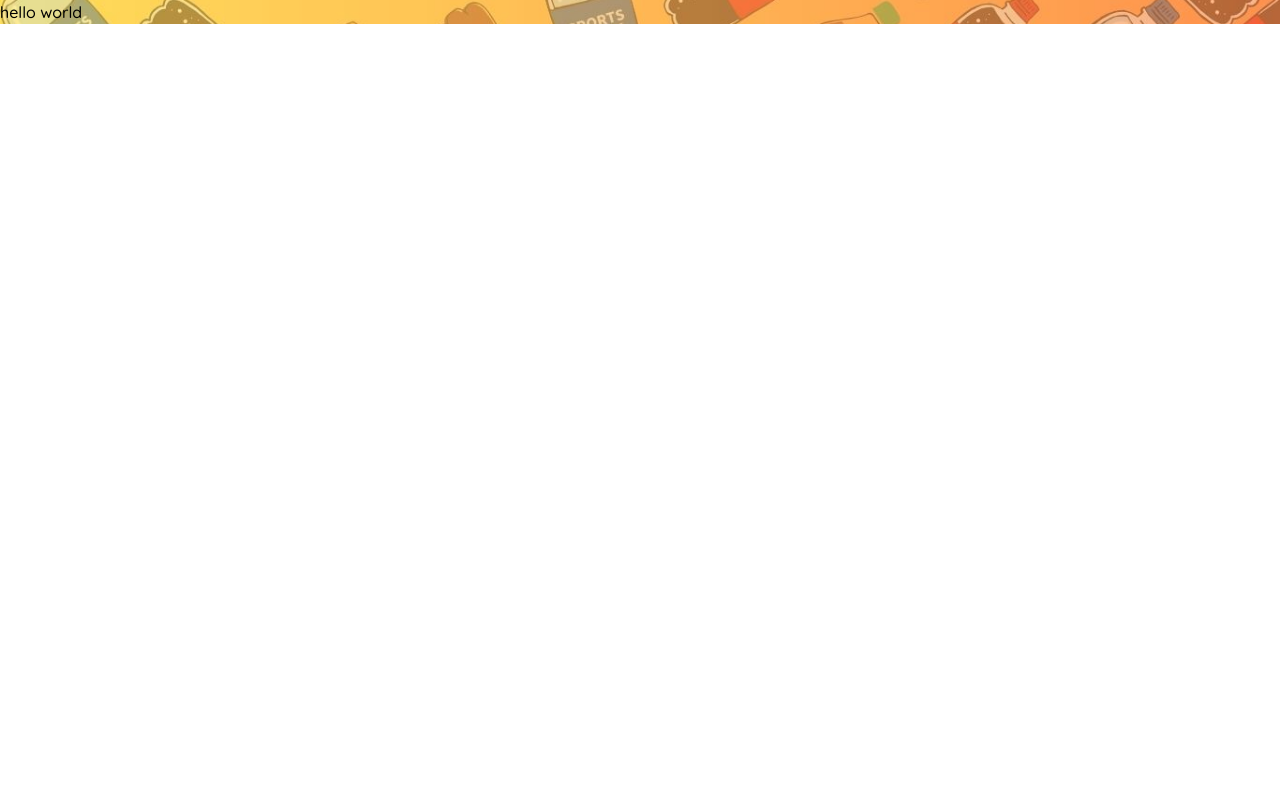
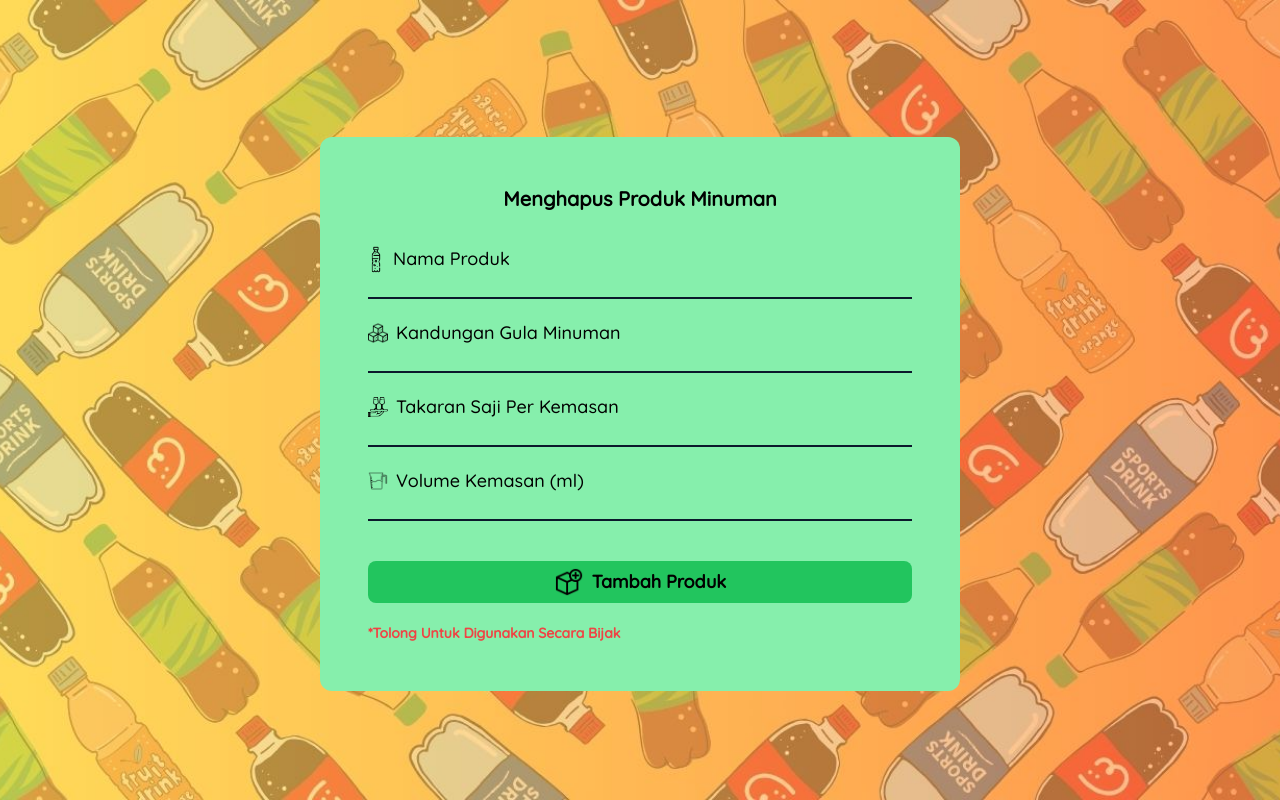
Before and after one commit to GaluhPncWirs/consumption-limit-for-packaged-beverages, a Next.js app: page /deleteProduct in a window 1280 px wide. Built offline with nearby package versions, Linux system fonts and the light colour scheme.

Commit message:
fix validasi input

```diff
--- a/src/app/(admin)/deleteProduct/layout.tsx
+++ /dev/null
@@ -1,7 +0,0 @@
-export default function LayoutRemoveProduct({
-  children,
-}: {
-  children: React.ReactNode;
-}) {
-  return <div className="">{children}</div>;
-}
--- a/src/app/(admin)/deleteProduct/page.tsx
+++ b/src/app/(admin)/deleteProduct/page.tsx
@@ -1,7 +1,123 @@
+"use client";
+
+import Image from "next/image";
+
 export default function PageRemoveProduct() {
+  function handleDeleteProduct(event: any) {
+    event.preventdefault();
+  }
+
   return (
     <div>
-      <div>hello world</div>
+      <div className="h-screen flex flex-col justify-center items-center">
+        <div className="bg-green-300 w-2/5 rounded-xl mt-7 max-[640px]:w-11/12 sm:w-4/5 md:w-8/12 lg:w-1/2">
+          <form
+            onSubmit={(e) => handleDeleteProduct(e)}
+            className="p-12 flex flex-col gap-y-5"
+            autoComplete="off"
+          >
+            <h1 className="text-xl font-semibold text-center mb-3">
+              Menghapus Produk Minuman
+            </h1>
+            <div className="relative pt-3 font-medium">
+              <input
+                type="text"
+                id="nameProduct"
+                className="inputField peer"
+                // onChange={handleValueInput}
+              />
+              <label
+                htmlFor="nameProduct"
+                className="labelText flex items-center -ml-1.5 gap-1"
+              >
+                <Image
+                  src={"/images/beverage.png"}
+                  alt="beverage"
+                  width={27}
+                  height={27}
+                />
+                <span>Nama Produk</span>
+              </label>
+            </div>
+            <div className="relative pt-3 font-medium">
+              <input
+                type="number"
+                id="kandunganGula"
+                className="inputField peer"
+                // onChange={handleValueInput}
+              />
+              <label
+                htmlFor="kandunganGula"
+                className="labelText flex items-center gap-2"
+              >
+                <Image
+                  src={"/images/sugar.png"}
+                  alt="beverage"
+                  width={20}
+                  height={20}
+                />
+                <span>Kandungan Gula Minuman</span>
+              </label>
+            </div>
+            <div className="relative pt-3 font-medium">
+              <input
+                type="number"
+                min={0.01}
+                max={50}
+                step="0.01"
+                id="takaranSaji"
+                className="inputField peer"
+                // onChange={handleValueInput}
+              />
+              <label
+                htmlFor="takaranSaji"
+                className="labelText flex items-center gap-2"
+              >
+                <Image
+                  src={"/images/serving.png"}
+                  alt="beverage"
+                  width={20}
+                  height={20}
+                />
+                <span>Takaran Saji Per Kemasan</span>
+              </label>
+            </div>
+            <div className="relative pt-3 font-medium">
+              <input
+                type="number"
+                id="volume"
+                className="inputField peer"
+                // onChange={handleValueInput}
+              />
+              <label
+                htmlFor="volume"
+                className="labelText flex items-center gap-2"
+              >
+                <Image
+                  src={"/images/ml.png"}
+                  alt="beverage"
+                  width={20}
+                  height={20}
+                />
+                <span>Volume Kemasan (ml)</span>
+              </label>
+            </div>
+            <button className="bg-green-500 mt-5 rounded-lg hover:bg-green-600 py-1.5 flex text-lg font-semibold justify-center items-center gap-2">
+              <Image
+                src={"/images/add-product.png"}
+                alt="add Product"
+                width={30}
+                height={30}
+                className="bg-cover"
+              />
+              <span>Tambah Produk</span>
+            </button>
+            <span className="text-red-500 font-semibold text-sm">
+              *Tolong Untuk Digunakan Secara Bijak
+            </span>
+          </form>
+        </div>
+      </div>
     </div>
   );
 }
--- a/src/app/global.css
+++ b/src/app/global.css
@@ -15,7 +15,7 @@
     }
 
     .inputField{
-        @apply w-full border-0 border-b-2 border-[#72BF78] bg-transparent text-lg text-gray-900 placeholder-transparent focus:outline-none focus:border-b-black transition-all mt-3
+        @apply w-full border-0 border-b-2 border-[#0B192C] bg-transparent text-lg text-gray-900 placeholder-transparent focus:outline-none focus:border-b-black transition-all mt-3
     }
 
     .labelText{
--- a/src/app/mainContent/addProduct/page.tsx
+++ b/src/app/mainContent/addProduct/page.tsx
@@ -5,7 +5,7 @@ import NavigasiBar from "@/components/navbar/navigasiBar";
 import { useHandleInput } from "@/app/hooks/handle-input";
 import LayoutModalBoxs from "@/components/modalBox/layout";
 import { useEffect, useRef, useState } from "react";
-import ErrorInput from "@/components/modalBox/err";
+import LayoutModalError from "@/components/modalBox/err";
 
 export default function AddProduct() {
   const path = usePathname();
@@ -203,7 +203,9 @@ export default function AddProduct() {
             </LayoutModalBoxs>
           )}
 
-          {modalErr && <ErrorInput setModal={setModalErr} />}
+          {modalErr && (
+            <LayoutModalError.ModalErrorInput setModal={setModalErr} />
+          )}
         </div>
       </div>
     </div>
--- a/src/components/modalBox/err.js
+++ b/src/components/modalBox/err.js
@@ -1,4 +1,4 @@
-export default function ErrorInput({ setModal }) {
+export default function LayoutModalError({ children }) {
   return (
     <div className="bg-green-500 w-1/3 rounded-xl absolute top-1/2 left-1/2 h-1/3 z-30 -translate-x-1/2 -translate-y-1/2 max-[640px]:w-9/12 sm:w-3/5 md:w-1/2 lg:w-1/3">
       <div className="h-full max-[640px]:px-3 sm:px-4 md:px-5 lg:px-8">
@@ -20,6 +20,16 @@ export default function ErrorInput({ setModal }) {
               />
             </svg>
           </div>
+          {children}
+        </div>
+      </div>
+    </div>
+  );
+}
+
+function ModalErrorInput({ setModal }) {
+  return (
+    <>
       <div className="text-center">
         <h1 className="font-bold text-xl">Produk Tidak Bisa Ditambahkan</h1>
         <p className="font-medium mt-3">
@@ -34,8 +44,31 @@ export default function ErrorInput({ setModal }) {
           Oke
         </button>
       </div>
-        </div>
-      </div>
-    </div>
+    </>
   );
 }
+
+function ModalErrorCalculate({ setModal }) {
+  return (
+    <>
+      <div className="text-center">
+        <h1 className="font-bold text-xl">Perhitungan Error</h1>
+        <p className="font-medium mt-3">
+          Hasilnya Tidak Diperbolehkan Kurang Dari 1
+        </p>
+        <p>Silahkan Input Kembali !</p>
+      </div>
+      <div className="bg-green-400 rounded-b-xl h-1/5 flex justify-center items-center hover:bg-green-600">
+        <button
+          className="text-xl font-semibold w-full"
+          onClick={() => setModal(false)}
+        >
+          Oke
+        </button>
+      </div>
+    </>
+  );
+}
+
+LayoutModalError.ModalErrorInput = ModalErrorInput;
+LayoutModalError.ModalErrorCalculate = ModalErrorCalculate;
--- a/src/components/modalBox/modalSucces.js
+++ b/src/components/modalBox/modalSucces.js
@@ -34,12 +34,18 @@ export default function ModalBox({ setModalBox, yourMaxSugar, tdee }) {
           </span>{" "}
           kcal
         </p>
-        <div className="bg-green-500 w-full rounded-b-lg flex justify-center py-2 hover:bg-green-600">
+        <div className="bg-green-500 rounded-b-lg flex justify-evenly w-full items-center py-3">
           <button
             onClick={handleClick}
-            className="font-semibold text-xl cursor-pointer w-full"
+            className="font-semibold text-xl cursor-pointer basis-1/3 hover:bg-green-600 rounded-lg"
           >
             Oke
+          </button>
+          <button
+            onClick={() => setModalBox(false)}
+            className="font-semibold text-xl cursor-pointer basis-1/3 hover:bg-green-600 rounded-lg"
+          >
+            Cancel
           </button>
         </div>
       </div>
```
Also changed, not shown: src/app/page.tsx (+33 -15 lines), public/images/search-icon.png (added). Lines whose indentation alone changed are shown as unchanged.
